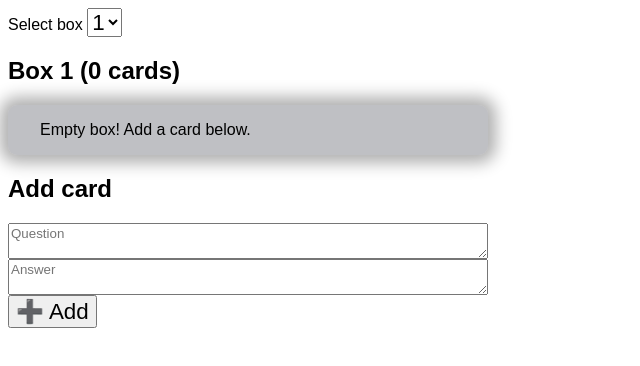
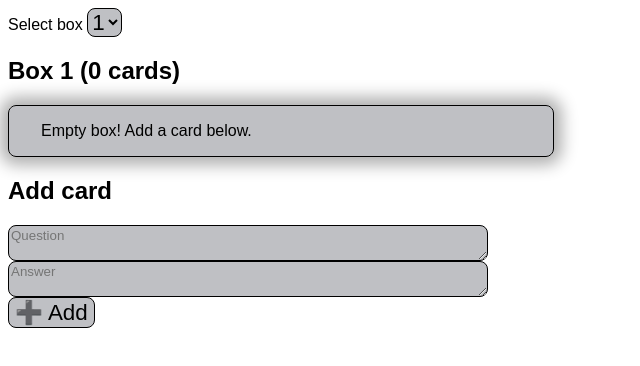
Before and after one commit to RandomSearch18/qr-tool, a website built with Vite: page index.html in a window 1280 px wide. Shown: the whole page, without its empty margins (0-640 px from the left). Built offline with nearby package versions, Linux system fonts and the light colour scheme.

Commit message:
no this worse

```diff
--- a/index.html
+++ b/index.html
@@ -3,11 +3,19 @@
     color-scheme: light dark;
     font-family: sans-serif;
   }
+  textarea,
+  button,
+  select,
   p {
-    max-width: 26em;
     background: #01051740;
-    border-radius: 9px;
-    padding: 1em 2em;
+    border-radius: 8px;
+    /* Modern-looking border */
+    border: 1px solid light-dark(#000000, #0e162b);
+  }
+  p {
+    max-width: 480;
+    border-radius: 9;
+    padding: 16 32;
     box-shadow: 0 0 1em 0.5em #00000050;
   }
   nav {
```
